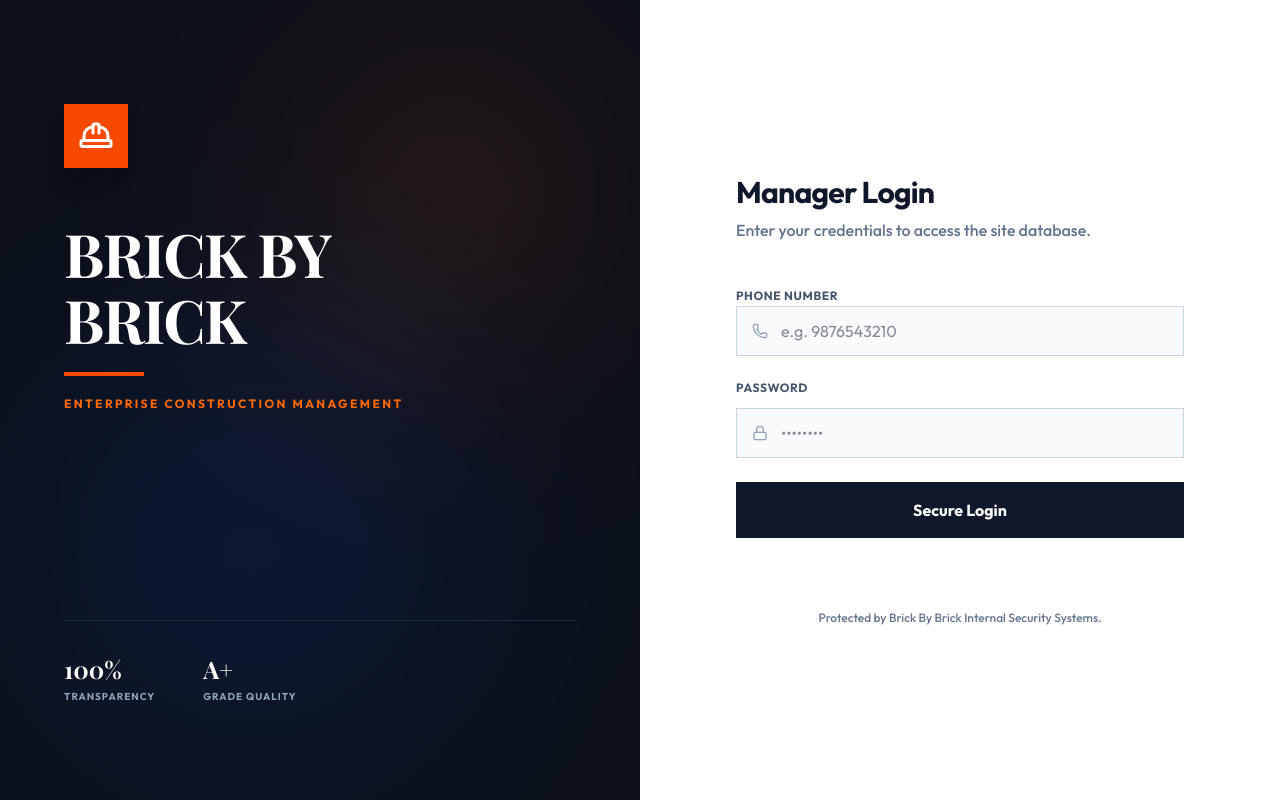
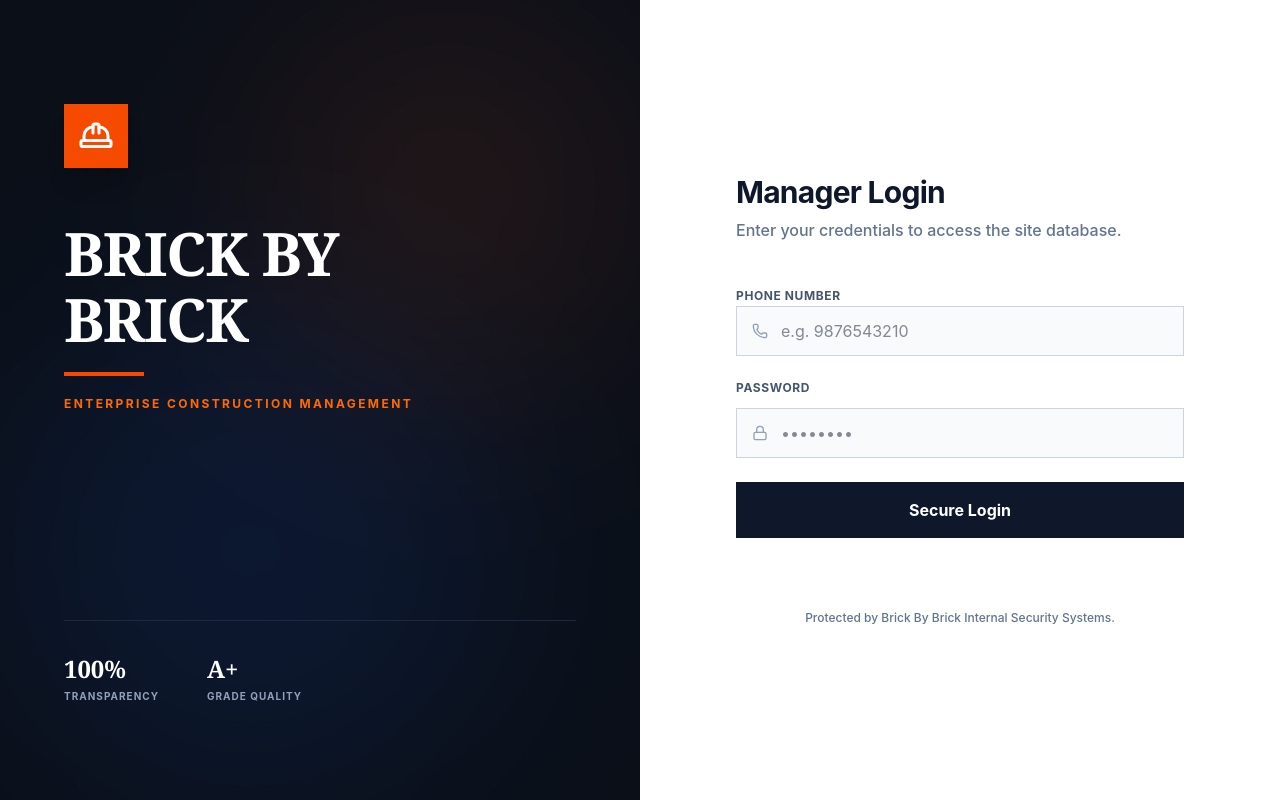
Before and after one commit to sachinkr-2003/Bricks-Software, a React (Vite) app: page / in a window 1280 px wide. Built offline with nearby package versions, Linux system fonts and the light colour scheme.

Commit message:
first commit

```diff
--- a/src/index.css
+++ b/src/index.css
@@ -1,10 +1,10 @@
 @import "tailwindcss";
 
-@theme {
+/* @theme {
   --font-sans: "Outfit", ui-sans-serif, system-ui, sans-serif;
   --font-serif: "Playfair Display", ui-serif, Georgia, serif;
 }
 
 body {
   font-family: var(--font-sans);
-}
+} */
```
Also changed, not shown: vercel.json (added).
